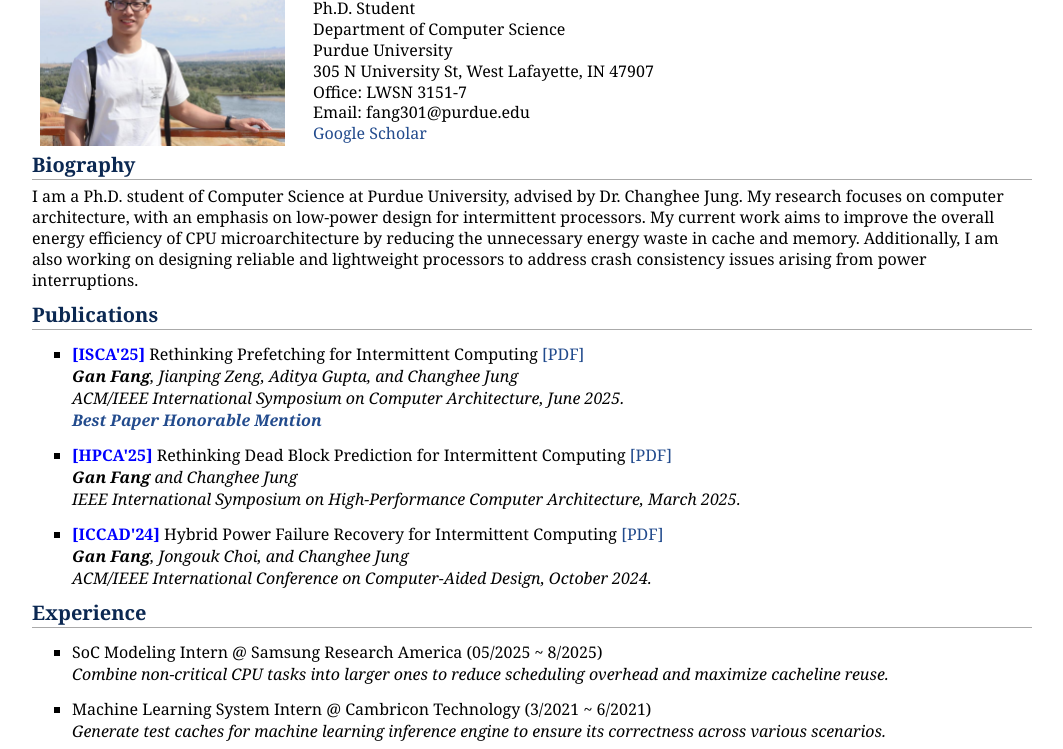
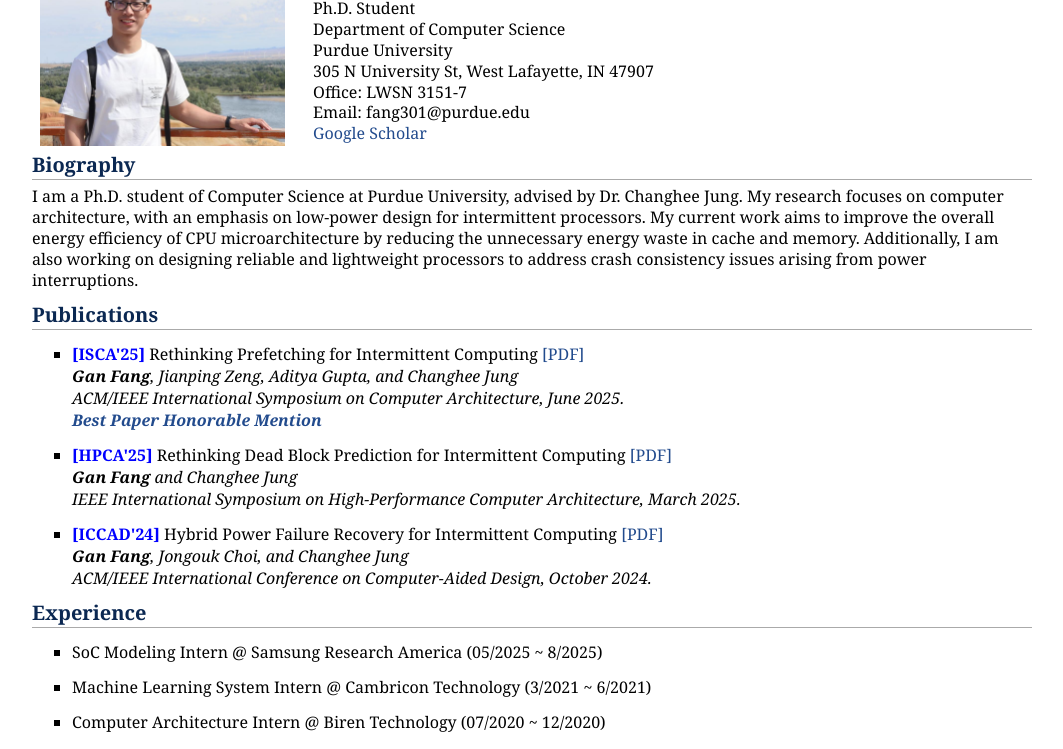
Before and after one commit to gfang99/gfang99.github.io, a plain HTML site: page index.html in a window 1280 px wide. Shown: the part 128-877 px from the top of the page, without its empty margins (108-1171 px from the left). Drawn offline with Linux system fonts and the light colour scheme.

```diff
--- a/index.html
+++ b/index.html
@@ -94,7 +94,7 @@
         <p>
             <li>
                 SoC Modeling Intern @ Samsung Research America (05/2025 ~ 8/2025)<br>
-                <I>Combine non-critical CPU tasks into larger ones to reduce scheduling overhead and maximize cacheline reuse. </I>
+                <!-- <I>Combine non-critical CPU tasks into larger ones to reduce scheduling overhead and maximize cacheline reuse. </I> -->
                     <!-- Specifically, group tasks that access overlapping data sets so that once a cache line is loaded, it services multiple operations in succession.
                     This consolidation minimizes redundant memory fetches, improves temporal locality, and reduces task‐switch penalties, ultimately boosting throughput and energy efficiency. -->
 
@@ -104,14 +104,14 @@
         <p>
             <li>
                 Machine Learning System Intern @ Cambricon Technology (3/2021 ~ 6/2021)<br>
-                <I>Generate test caches for machine learning inference engine to ensure its correctness across various scenarios.</I>
+                <!-- <I>Generate test caches for machine learning inference engine to ensure its correctness across various scenarios.</I> -->
             </li>
         </p>
 
         <p>
             <li>
                 Computer Architecture Intern @ Biren Technology (07/2020 ~ 12/2020)<br>
-                <I>Assist in developing a command generator to produce machine instructions for different operators.</I>
+                <!-- <I>Assist in developing a command generator to produce machine instructions for different operators.</I> -->
             </li>
         </p>
 	</ul>
```
